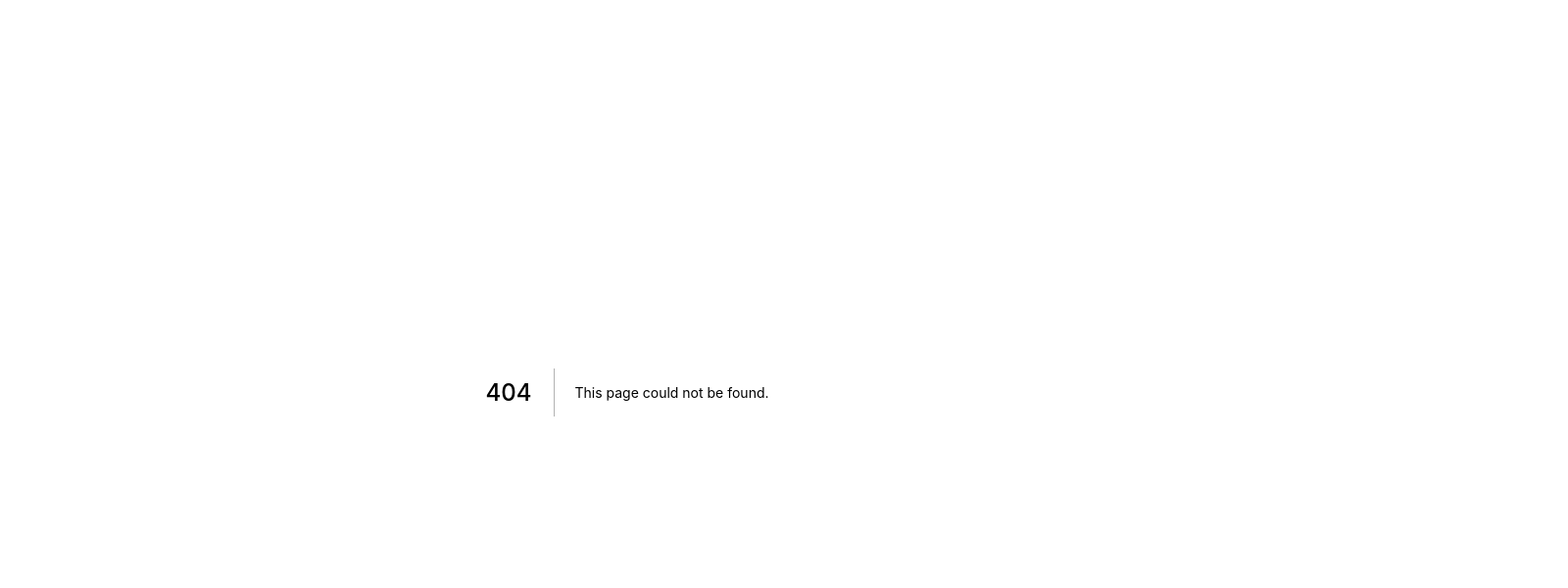
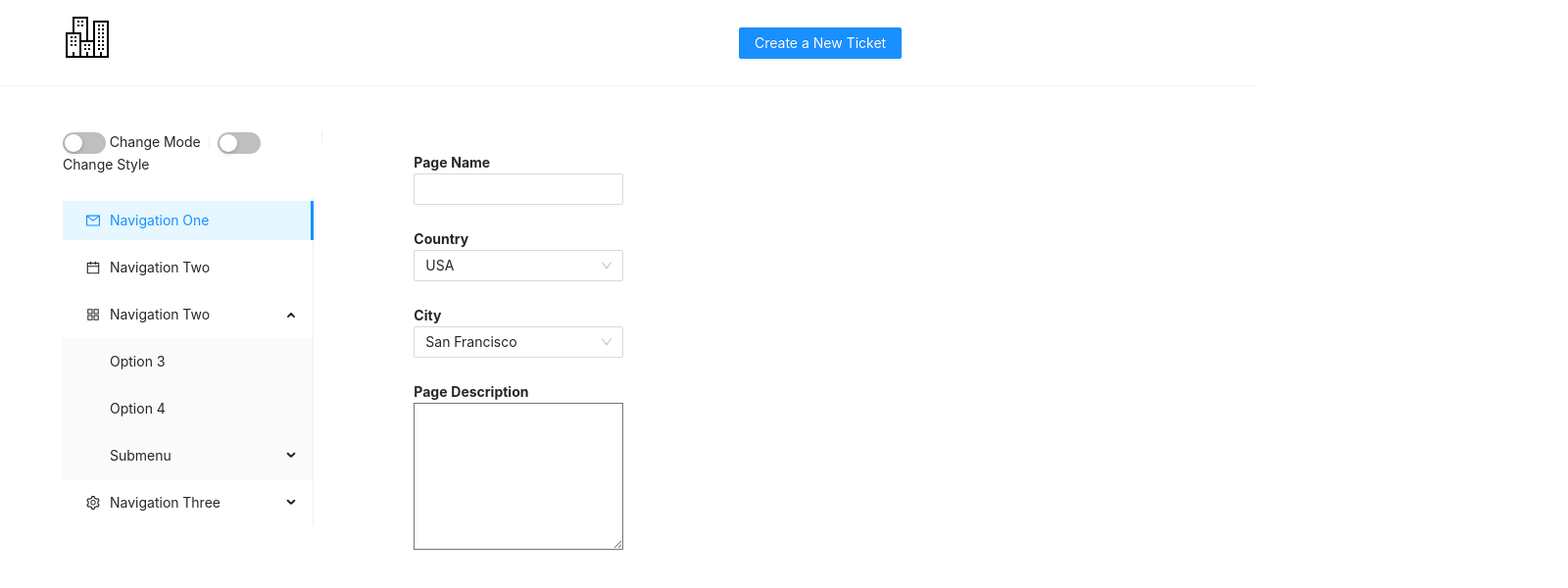
Before and after one commit to yan-chai/FrontEnd, a Next.js app in the folder client/: page /page in a window 1280 px wide. Before the commit this address had no page. Shown: the top 600 px of the page at 98% size, 1600 px wide, since content can reach past the window. Built offline with nearby package versions, Linux system fonts and the light colour scheme.

Commit message:
add 'page' and 'password'

```diff
--- a/client/pages/_app.js
+++ b/client/pages/_app.js
@@ -3,6 +3,8 @@ import '../styles/globals.css'
 import '../styles/landing.css'
 import '../styles/log_and_reg.css'
 import '../styles/home.css'
+import '../styles/password.css'
+import '../styles/page.css'
 
 function MyApp({ Component, pageProps }) {
   return (
--- a/client/pages/login.js
+++ b/client/pages/login.js
@@ -3,7 +3,7 @@ import { UserOutlined, LockOutlined } from '@ant-design/icons';
 import React from "react"
 import Link from 'next/link'
 import Router from 'next/router';
-import cookie from 'react-cookies'
+import cookie from 'react-cookie'
 import "../node_modules/antd/dist/antd.css"
 React.useLayoutEffect = React.useEffect
 
--- /dev/null
+++ b/client/pages/page.js
@@ -0,0 +1,144 @@
+import {Row, Menu, Switch, Divider, Button, Cascader, Card, List, Col, Form, Input, Select} from 'antd';
+import {
+    MailOutlined,
+    CalendarOutlined,
+    AppstoreOutlined,
+    SettingOutlined,
+    LinkOutlined, UserOutlined, LockOutlined,
+} from '@ant-design/icons';
+import "../node_modules/antd/dist/antd.css"
+import React from "react";
+import Router from 'next/router';
+import cookie from 'react-cookie';
+
+const { SubMenu } = Menu;
+function Page(){
+
+    const [mode, setMode] = React.useState('inline');
+    const [theme, setTheme] = React.useState('light');
+
+    const changeMode = value => {
+        setMode(value ? 'vertical' : 'inline');
+    };
+
+    const changeTheme = value => {
+        setTheme(value ? 'dark' : 'light');
+    };
+
+    const onFinish = (values) => {
+        console.log('Success:', values);
+    };
+
+    const onFinishFailed = (errorInfo) => {
+        console.log('Failed:', errorInfo);
+    };
+    return(
+        <div>
+            <Row className="homeHeader">
+                <Col><img className="img" src="../city.png"></img></Col>
+                <Col span={10}/>
+                <Col span={12} className="banner">
+                    {/*<Menu mode="horizontal">*/}
+                    {/*    <Menu.Item key="newTicket" icon={<MailOutlined />}>*/}
+                    {/*        New Ticket*/}
+                    {/*    </Menu.Item>*/}
+                    {/*</Menu>*/}
+                    <Button type="primary">Create a New Ticket</Button>
+                </Col>
+            </Row>
+            <Divider />
+            <br />
+            <Row >
+                <Col className= "home_navy">
+                    <Switch onChange={changeMode} /> Change Mode
+                    <Divider type="vertical" />
+                    <Switch onChange={changeTheme} /> Change Style
+                    <br />
+                    <br />
+                    <Menu
+                        style={{ width: 256}}
+                        defaultSelectedKeys={['1']}
+                        defaultOpenKeys={['sub1']}
+                        mode={mode}
+                        theme={theme}
+                    >
+                        <Menu.Item key="1" icon={<MailOutlined />}>
+                            Navigation One
+                        </Menu.Item>
+                        <Menu.Item key="2" icon={<CalendarOutlined />}>
+                            Navigation Two
+                        </Menu.Item>
+                        <SubMenu key="sub1" icon={<AppstoreOutlined />} title="Navigation Two">
+                            <Menu.Item key="3">Option 3</Menu.Item>
+                            <Menu.Item key="4">Option 4</Menu.Item>
+                            <SubMenu key="sub1-2" title="Submenu">
+                                <Menu.Item key="5">Option 5</Menu.Item>
+                                <Menu.Item key="6">Option 6</Menu.Item>
+                            </SubMenu>
+                        </SubMenu>
+                        <SubMenu key="sub2" icon={<SettingOutlined />} title="Navigation Three">
+                            <Menu.Item key="7">Option 7</Menu.Item>
+                            <Menu.Item key="8">Option 8</Menu.Item>
+                            <Menu.Item key="9">Option 9</Menu.Item>
+                            <Menu.Item key="10">Option 10</Menu.Item>
+                        </SubMenu>
+                    </Menu>
+                </Col>
+                <Divider type="vertical" />
+                <Col class = 'profile_content' span={8}>
+                    <div className='form'>
+                        <Form
+                            name="page"
+                            className="page-form"
+                            initialValues={{ remember: true }}
+                            onFinish={onFinish}
+                            onFinishFailed={onFinishFailed}
+                        >
+                            <span className='inline'>Page Name</span>
+                            <Row>
+                                <Col>
+                                    <Form.Item
+                                        name="pageName"
+                                        rules={[{ required: true, message: 'Please input your page name!' }]}
+                                    >
+                                        <Input className='pageName'/>
+                                    </Form.Item>
+                                </Col>
+                            </Row>
+
+
+
+                            <span className='inline'>Country</span>
+                            <Form.Item>
+                                <Select defaultValue="USA">
+                                    <Select.Option value="usa">USA</Select.Option>
+                                </Select>
+                            </Form.Item>
+
+                            <span className='inline'>City</span>
+                            <Form.Item name='city'>
+                                <Select defaultValue="0">
+                                    <Select.Option value="0">San Francisco</Select.Option>
+                                    <Select.Option value="1">Los Angeles</Select.Option>
+                                    <Select.Option value="2">San Jose</Select.Option>
+                                </Select>
+                            </Form.Item>
+
+                            <span className='inline'>Page Description</span>
+                            <Form.Item
+                                name="email"
+                                rules={[{ required: false, message: 'Please input your page description here' }]}
+                            >
+                                <textarea className='description'/>
+                            </Form.Item>
+
+                        </Form>
+                    </div>
+
+                </Col>
+            </Row>
+        </div>
+    );
+}
+
+export default Page
--- a/client/pages/profile.js
+++ b/client/pages/profile.js
@@ -10,7 +10,7 @@ import "../node_modules/antd/dist/antd.css"
 import React from "react";
 import Router from 'next/router';
 import Link from 'next/link';
-import cookie from 'react-cookies';
+import cookie from 'react-cookie';
 import { withRouter } from 'next/router';
 
 const { SubMenu } = Menu;
--- /dev/null
+++ b/client/styles/page.css
@@ -0,0 +1,7 @@
+.pageName{
+    width:100%;
+}
+.description{
+    width: 100%;
+    height: 150px;
+}
--- /dev/null
+++ b/client/styles/password.css
@@ -0,0 +1,12 @@
+.password_body{
+    margin-top: 30%;
+}
+
+.password_p1{
+    font-weight: bold;
+    font-size: medium;
+}
+
+.password_p2{
+    font-size: smaller;
+}
```
Also changed, not shown: client/pages/password.js (added, +51 -0 lines).
